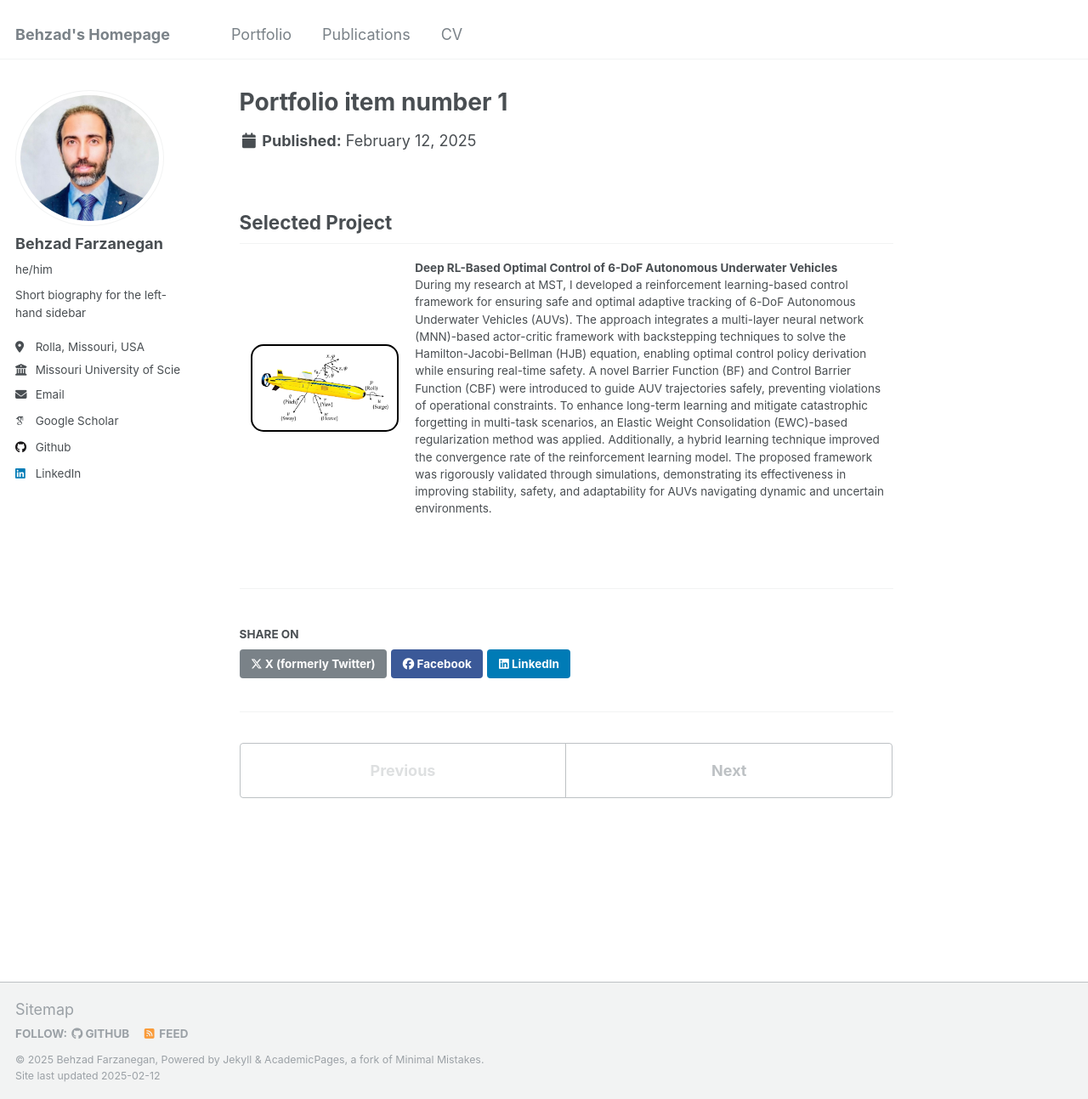
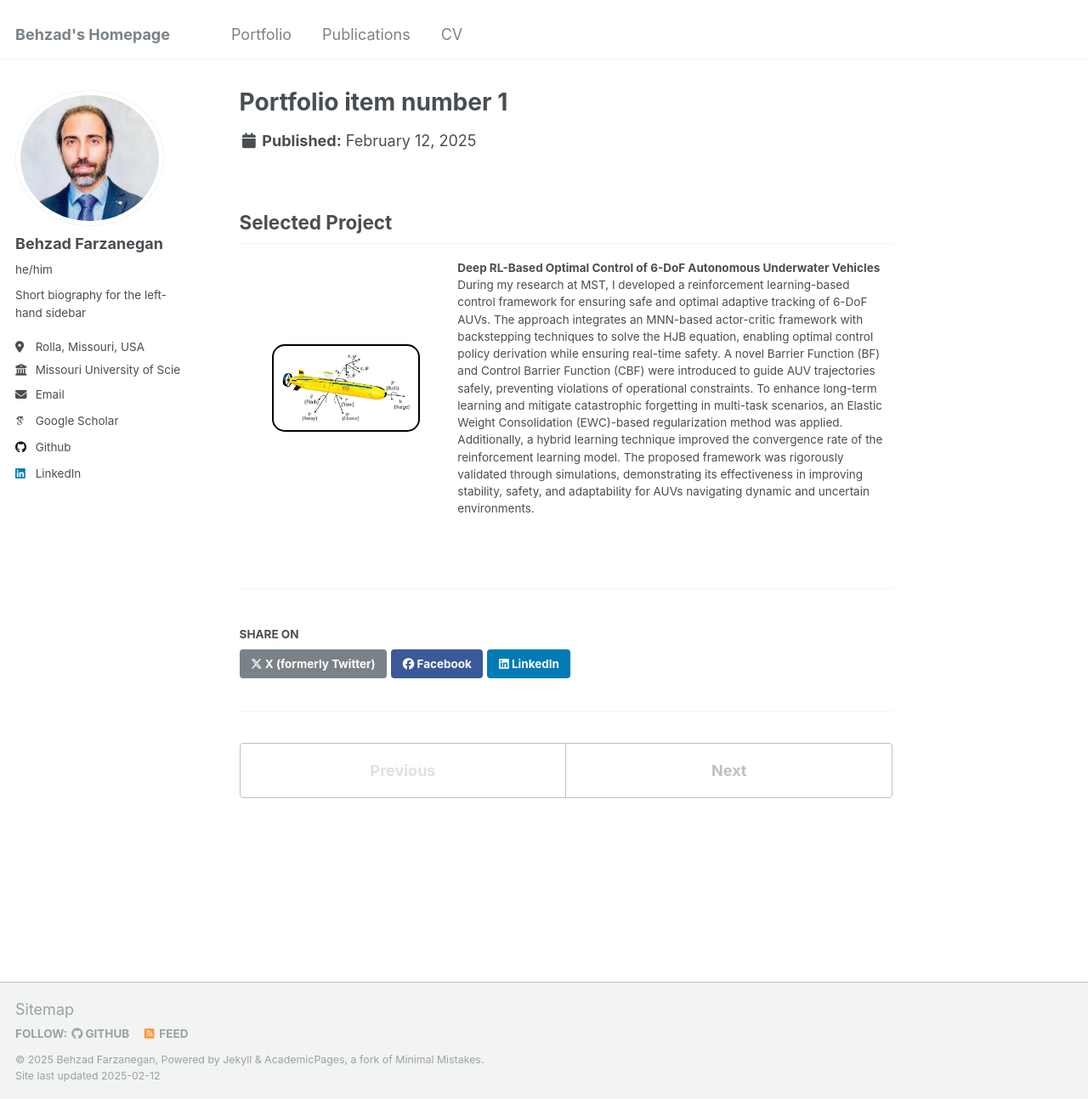
Before and after one commit to behzadfarzanegan/behzadfarzanegan.github.io, a Jekyll site: the page built from _portfolio/portfolio-1.md, in a window 1280 px wide and 1293 px high. Shown: the whole window at 85% size. Built offline with Jekyll 4.4.1, drawn with Linux system fonts in a browser that asks for light colours; some web fonts are replaced.

Commit message:
Update portfolio-1.md

```diff
--- a/_portfolio/portfolio-1.md
+++ b/_portfolio/portfolio-1.md
@@ -8,7 +8,7 @@ collection: publications
 
 <table style="border-collapse: collapse; border: none;">
 <tr style="border: none;">
-<td width="200" style="border: none; text-align: center;">
+<td width="250" style="border: none; text-align: center;">
     <div style="border: 2px solid black; border-radius: 15px; padding: 10px; display: inline-block;">
         <img src="/images/AUV.png" width="150" style="border-radius: 15px;">
     </div>
@@ -16,10 +16,8 @@ collection: publications
 <td style="border: none;">
     <strong>Deep RL-Based Optimal Control of 6-DoF Autonomous Underwater Vehicles</strong>
     <br>
-    During my research at MST, I developed a reinforcement learning-based control framework for ensuring safe and optimal adaptive tracking of 6-DoF Autonomous Underwater Vehicles (AUVs). The approach integrates a multi-layer neural network (MNN)-based actor-critic framework with backstepping techniques to solve the Hamilton-Jacobi-Bellman (HJB) equation, enabling optimal control policy derivation while ensuring real-time safety.
-
+    During my research at MST, I developed a reinforcement learning-based control framework for ensuring safe and optimal adaptive tracking of 6-DoF AUVs. The approach integrates an MNN-based actor-critic framework with backstepping techniques to solve the HJB equation, enabling optimal control policy derivation while ensuring real-time safety.
     A novel Barrier Function (BF) and Control Barrier Function (CBF) were introduced to guide AUV trajectories safely, preventing violations of operational constraints. To enhance long-term learning and mitigate catastrophic forgetting in multi-task scenarios, an Elastic Weight Consolidation (EWC)-based regularization method was applied. Additionally, a hybrid learning technique improved the convergence rate of the reinforcement learning model.
-
     The proposed framework was rigorously validated through simulations, demonstrating its effectiveness in improving stability, safety, and adaptability for AUVs navigating dynamic and uncertain environments.
 </td>
 </tr>
```
